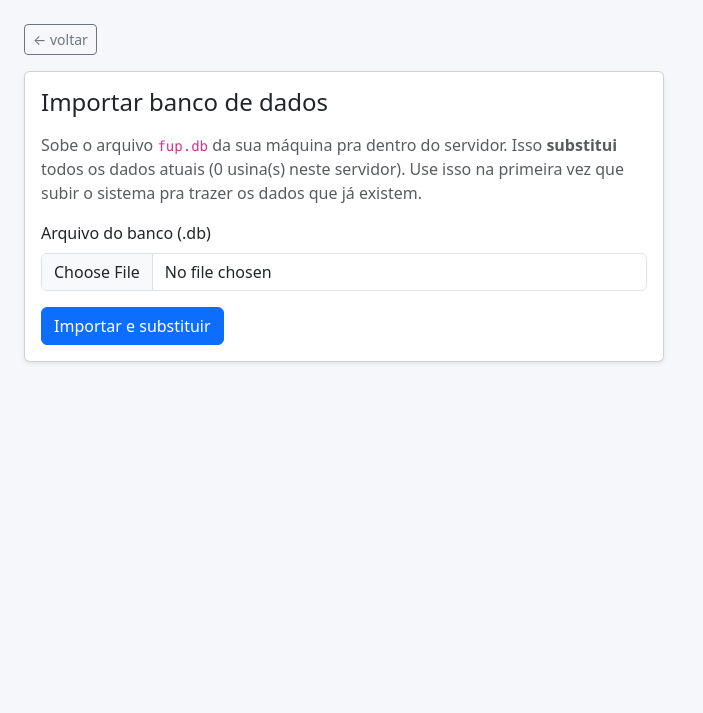
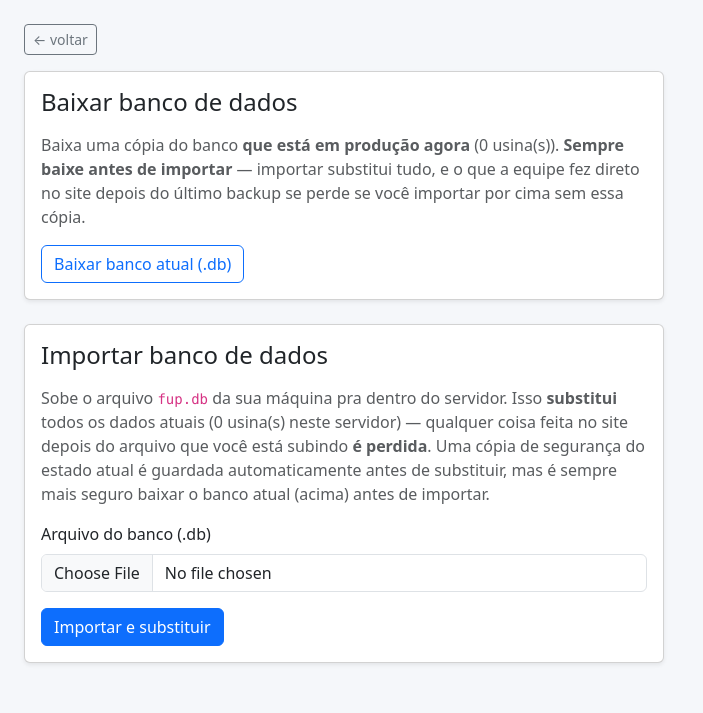
Before and after one commit to Relicetti/claude-code-workspace, a Flask app: page /admin/importar-banco in a window 1280 px wide. Shown: the part 87-800 px from the top of the page, without its empty margins (0-703 px from the left). Run offline with Flask 3, Linux system fonts and the light colour scheme; the visitor is signed in with stand-in values (Sample User, id 1); data that the repository does not hold is empty; some libraries are stand-ins or nearby versions.

Commit message:
fix(fup-operacoes): baixar banco de produção + backup automático antes de importar
Descobrimos que os uploads de banco desta semana sobrescreviam edições
que a equipe fazia direto no site entre um upload e outro, porque só
existia rota de importar (subir), nunca de exportar (baixar) o estado
atual de produção -- fluxo de mão única e perigoso.

Agora:
- Nova rota /admin/exportar-banco baixa o banco que está rodando em
  produção agora, pra sempre poder conferir/mesclar antes de importar.
- Toda importação guarda automaticamente uma cópia do banco anterior
  (fup.db.antes-importar-<timestamp>) antes de substituir, mantendo as
  últimas 5.
- Tela de importar deixa isso explícito e evidente.

Co-Authored-By: Claude Sonnet 5 <noreply@anthropic.com>

```diff
--- a/fup-operacoes/app.py
+++ b/fup-operacoes/app.py
@@ -304,6 +304,20 @@ def importar_banco():
         flash(f"Importação recusada: {msg}", "danger")
         return redirect(url_for("importar_banco"))
 
+    # guarda uma cópia do banco atual antes de substituir -- se a importação
+    # apagar dados que ainda não foram baixados por engano, dá pra recuperar.
+    # mantém só as últimas 5 cópias pra não acumular espaço.
+    import glob
+    import shutil
+    backup_path = f"{db.DB_PATH}.antes-importar-{agora().strftime('%Y%m%d-%H%M%S')}"
+    try:
+        shutil.copy2(db.DB_PATH, backup_path)
+        backups = sorted(glob.glob(f"{db.DB_PATH}.antes-importar-*"))
+        for antigo in backups[:-5]:
+            os.remove(antigo)
+    except Exception:
+        pass  # não bloqueia a importação se o backup falhar
+
     # substitui o banco em uso e reaplica migrações de schema
     os.replace(destino_tmp, db.DB_PATH)
     db.iniciar_banco()
@@ -314,6 +328,14 @@ def importar_banco():
         )
     flash(f"Banco importado com sucesso. {msg} Faça login novamente se necessário.", "success")
     return redirect(url_for("dashboard"))
+
+
+@app.route("/admin/exportar-banco")
+def exportar_banco():
+    if not session.get("usuario_admin"):
+        return "Só administradores podem exportar o banco.", 403
+    nome_arquivo = f"fup_{agora().strftime('%Y%m%d-%H%M%S')}.db"
+    return send_file(db.DB_PATH, as_attachment=True, download_name=nome_arquivo, mimetype="application/x-sqlite3")
 
 
 # --- painel --------------------------------------------------------------
--- a/fup-operacoes/templates/importar_banco.html
+++ b/fup-operacoes/templates/importar_banco.html
@@ -4,13 +4,27 @@
 
 <a href="{{ url_for('dashboard') }}" class="btn btn-sm btn-outline-secondary mb-3">&larr; voltar</a>
 
+<div class="card shadow-sm mb-4" style="max-width: 640px;">
+  <div class="card-body">
+    <h4 class="mb-3">Baixar banco de dados</h4>
+    <p class="text-muted">
+      Baixa uma cópia do banco <strong>que está em produção agora</strong> ({{ qtd_usinas }} usina(s)).
+      <strong>Sempre baixe antes de importar</strong> — importar substitui tudo, e o que a equipe
+      fez direto no site depois do último backup se perde se você importar por cima sem essa cópia.
+    </p>
+    <a href="{{ url_for('exportar_banco') }}" class="btn btn-outline-primary">Baixar banco atual (.db)</a>
+  </div>
+</div>
+
 <div class="card shadow-sm" style="max-width: 640px;">
   <div class="card-body">
     <h4 class="mb-3">Importar banco de dados</h4>
     <p class="text-muted">
       Sobe o arquivo <code>fup.db</code> da sua máquina pra dentro do servidor.
-      Isso <strong>substitui</strong> todos os dados atuais ({{ qtd_usinas }} usina(s) neste servidor).
-      Use isso na primeira vez que subir o sistema pra trazer os dados que já existem.
+      Isso <strong>substitui</strong> todos os dados atuais ({{ qtd_usinas }} usina(s) neste servidor) —
+      qualquer coisa feita no site depois do arquivo que você está subindo <strong>é perdida</strong>.
+      Uma cópia de segurança do estado atual é guardada automaticamente antes de substituir, mas
+      é sempre mais seguro baixar o banco atual (acima) antes de importar.
     </p>
     <form method="post" enctype="multipart/form-data">
       <div class="mb-3">
```
